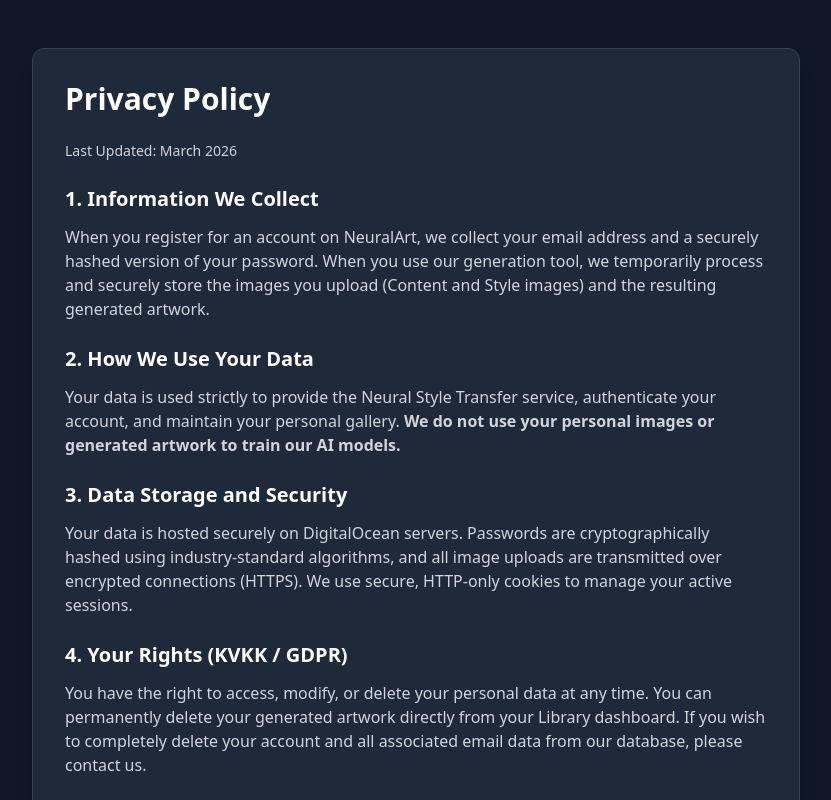
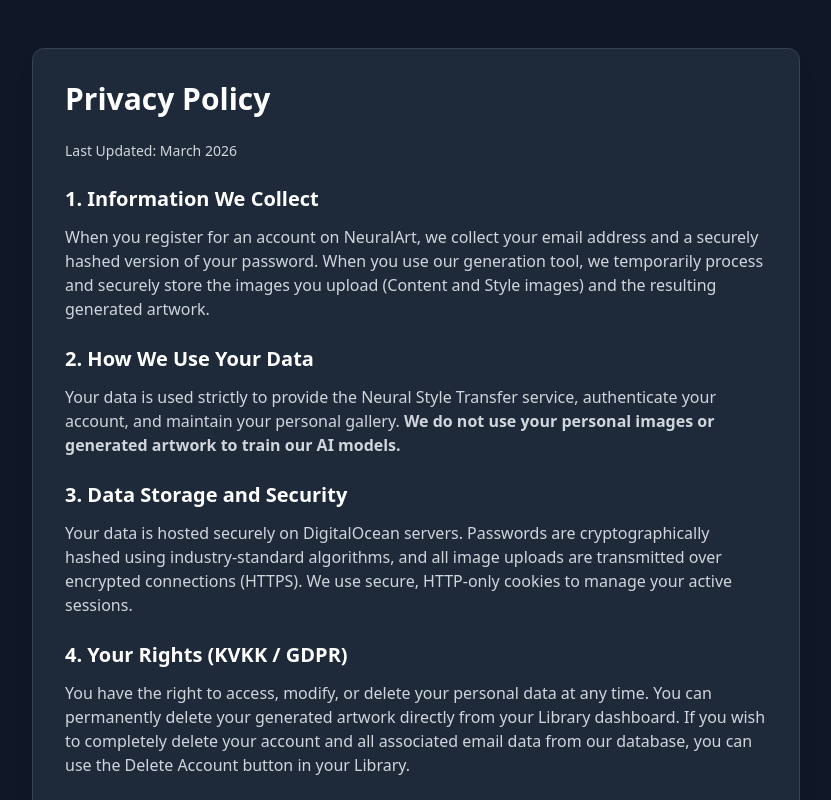
Before and after one commit to Kevo-03/Neural-Style-Transfer, a Next.js app in the folder frontend/: page /privacy in a window 1280 px wide. Shown: the top 800 px of the page, without its empty margins (224-1055 px from the left). Built offline with nearby package versions, Linux system fonts and the light colour scheme; no server answers.

Commit message:
update privacy policy

```diff
--- a/frontend/src/app/privacy/page.tsx
+++ b/frontend/src/app/privacy/page.tsx
@@ -24,7 +24,7 @@ export default function PrivacyPolicy() {
 
                 <h2 className="text-xl font-bold text-white mt-6 mb-3">4. Your Rights (KVKK / GDPR)</h2>
                 <p className="mb-4">
-                    You have the right to access, modify, or delete your personal data at any time. You can permanently delete your generated artwork directly from your Library dashboard. If you wish to completely delete your account and all associated email data from our database, please contact us.
+                    You have the right to access, modify, or delete your personal data at any time. You can permanently delete your generated artwork directly from your Library dashboard. If you wish to completely delete your account and all associated email data from our database, you can use the Delete Account button in your Library.
                 </p>
 
                 <h2 className="text-xl font-bold text-white mt-6 mb-3">5. Contact</h2>
```
